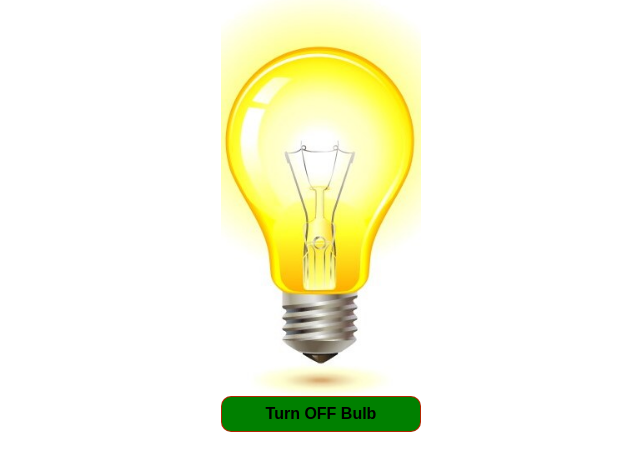
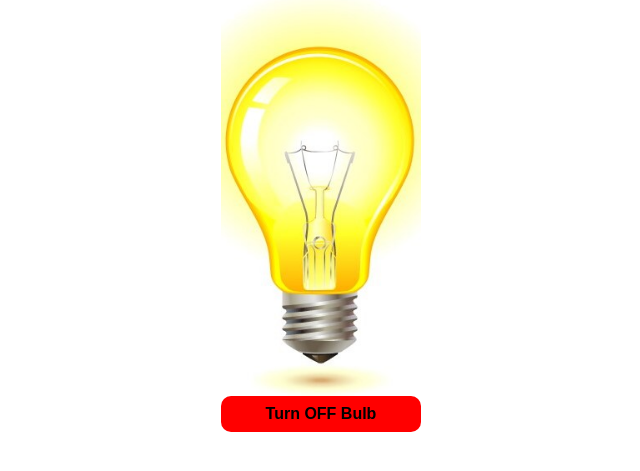
Before and after one commit to Manishmatre/100-days-100-Javascript-Projects, a plain HTML site: page Bulb-Project-on-off/index.html in a window 1280 px wide. Both pictures are taken after a click on the button "Turn on Bulb". Shown: the part 213-684 px from the top of the page, without its empty margins (319-959 px from the left). Drawn offline with Linux system fonts and the light colour scheme.

Commit message:
some changes

```diff
--- a/Bulb-Project-on-off/index.html
+++ b/Bulb-Project-on-off/index.html
@@ -10,9 +10,9 @@
     <div class="bulb-container">
       <h1>Bulb is <span id="signal" class="red">OFF</span></h1>
       <div class="bulb-box">
-        <img id="bulb" src="./off bulb.jpg" alt="bulb-off" />
+        <img id="bulbimg" src="./off bulb.jpg" alt="bulb-off" />
         <!-- <img id="bulb" src="./on bulb.jpg" alt="bulb-off"> -->
-        <button id="btn" onclick="onBulb()">Turn on Bulb</button>
+        <button id="btn" onclick="changeIMG()" >Turn on Bulb</button>
       </div>
     </div>
 
--- a/Bulb-Project-on-off/script.js
+++ b/Bulb-Project-on-off/script.js
@@ -1,31 +1,83 @@
-const signal = document.getElementById("signal");
+// const signal = document.getElementById("signal");
+// const bulb = document.getElementById("bulb");
+// const button = document.getElementById("btn");
 
-const bulb = document.getElementById("bulb");
+function changeIMG(){
 
-const button = document.getElementById("btn");
+    const signal = document.getElementById("signal");
+     const bulbimgs = document.getElementById("bulbimg");
+    const button = document.getElementById("btn");
 
-function onBulb() {
-  signal.classList.add("green");
-  signal.classList.remove("red");
-  signal.innerText = "ON";
 
-  bulb.src = "./on bulb.jpg";
-  button.innerText = "Turn OFF Bulb";
-
-  button.style.backgroundColor = "green";
-
-  button.setAttribute("onclick", "offBulb()");
+    if(signal.innerText.match("OFF")){
+      bulbimgs.src = "./on bulb.jpg";
+      signal.classList.add("green");
+      signal.classList.remove("red");
+      signal.innerText = "ON";
+      button.innerText = "Turn OFF Bulb";
+      button.style.backgroundColor = "red";
+    }else{
+      bulbimgs.src = "./off bulb.jpg";
+      signal.classList.add("red");
+      signal.classList.remove("green");
+      signal.innerText = "OFF";
+      button.innerText = "Turn ON Bulb";
+      button.style.backgroundColor = "green";
+    }
 }
 
-function offBulb() {
-  signal.classList.add("red");
-  signal.classList.remove("green");
-  signal.innerText = "OFF";
 
-  bulb.src = "./off bulb.jpg";
-  button.innerText = "Turn ON Bulb";
+// function dybtn(){
+//    if( signal.innerText = "OFF"){
 
-  button.style.backgroundColor = "red";
+//     //  const signal = document.getElementById("signal");
+//     //  const bulb = document.getElementById("bulb");
+//     //  const button = document.getElementById("btn");
+//     //   button.addEventListener( "click" , ()=> {
+//     //   signal.classList.add("green");
+//     //   signal.classList.remove("red");
+//     //   signal.innerText = "ON";
+//     //   bulb.src = "./on bulb.jpg";
+//     //   button.innerText = "Turn OFF Bulb";
+//     //   button.style.backgroundColor = "green";
 
-  button.setAttribute("onclick", "onBulb()");
-}
+//       // button.setAttribute("onclick", "offBulb()");
+//     })
+
+//    }else if(signal.innerText = "ON") {
+//       // signal.classList.add("red");
+//       // signal.classList.remove("green");
+//       // signal.innerText = "OFF";
+//       // bulb.src = "./off bulb.jpg";
+//       // button.innerText = "Turn ON Bulb";
+//       // button.style.backgroundColor = "red";
+//    }
+// }
+
+
+
+// button.addEventListener( "click" , ()=> {
+//   signal.classList.add("green");
+//   signal.classList.remove("red");
+//   signal.innerText = "ON";
+//   bulb.src = "./on bulb.jpg";
+//   button.innerText = "Turn OFF Bulb";
+//   button.style.backgroundColor = "green";
+
+//   // button.setAttribute("onclick", "offBulb()");
+// });
+
+
+// function onBulb(){
+
+// }
+
+// function offBulb() {
+//   signal.classList.add("red");
+//   signal.classList.remove("green");
+//   signal.innerText = "OFF";
+//   bulb.src = "./off bulb.jpg";
+//   button.innerText = "Turn ON Bulb";
+//   button.style.backgroundColor = "red";
+//   button.setAttribute("onclick", "onBulb()");
+// }
```
